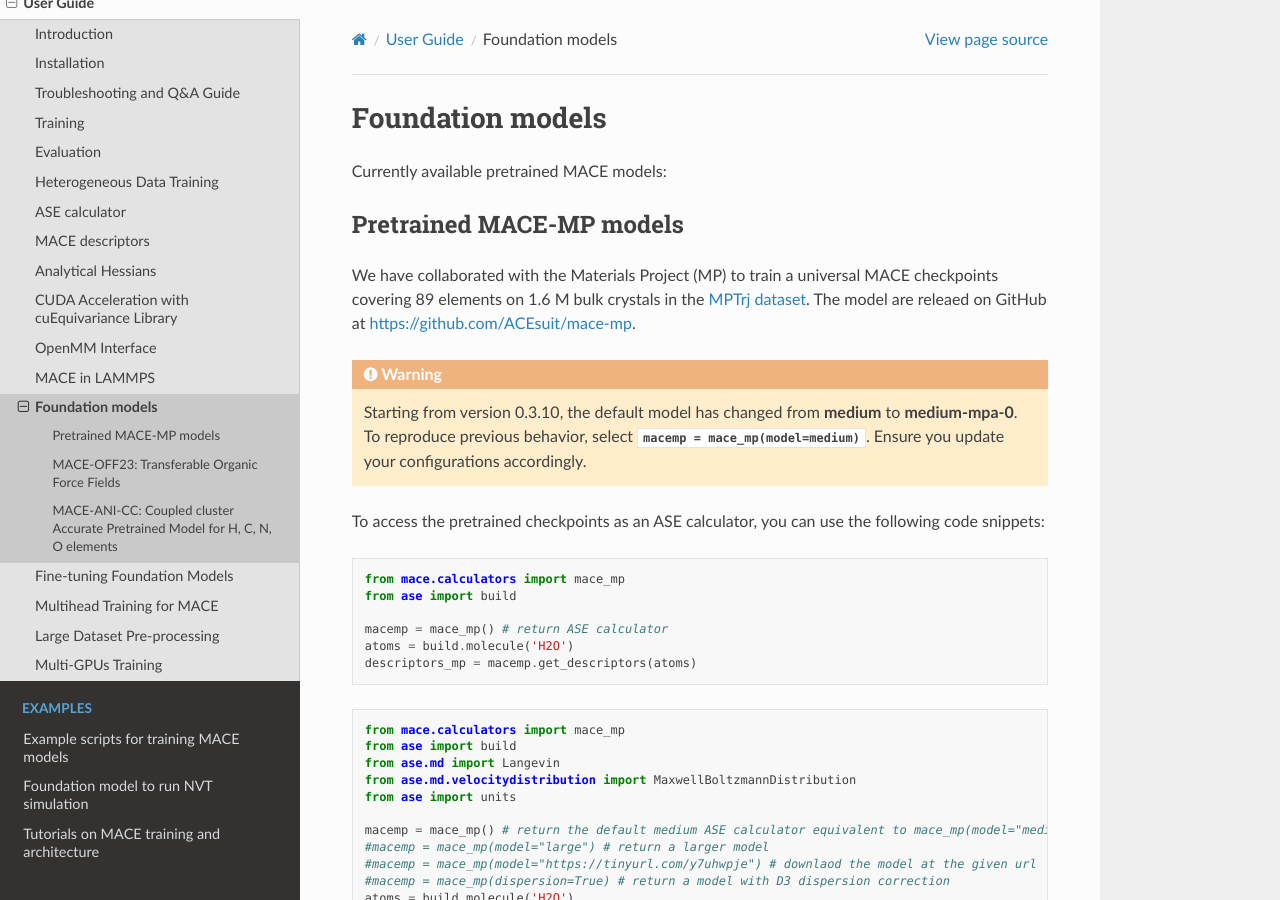
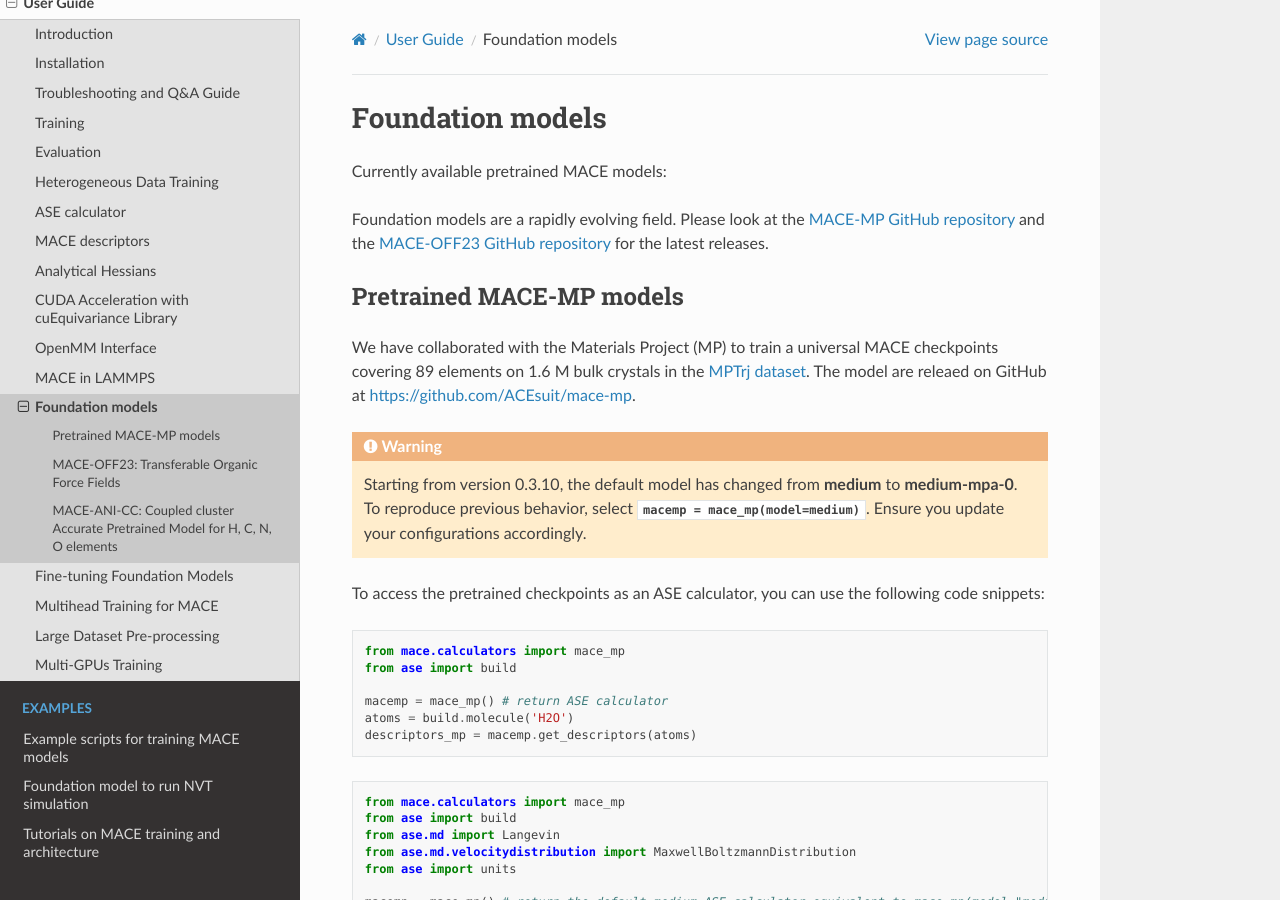
Before and after one commit to ACEsuit/mace, a Sphinx documentation site: the page built from docs/guide/foundation_models.rst, in a window 1280 px wide and 900 px high. Built offline with Sphinx 7.4.7 and the Read the Docs theme 3.1.0, drawn with Linux system fonts in a browser that asks for light colours; pages that are not in the unit, such as notebooks, are missing from menus.

Commit message:
add pointers to foundation models repos

```diff
--- a/docs/guide/foundation_models.rst
+++ b/docs/guide/foundation_models.rst
@@ -17,6 +17,8 @@
 +---------------+------------------+------------------+-----------------------+----------------------+---------------------+----------------+-------------------------------------------------------+---------+
 | MACE-OFF23    | 10               | SPICE v1         | DFT (wB97M+D3)        | Organic Chemistry    | [small](https://github.com/ACEsuit/mace-off/blob/main/mace_off23/MACE-OFF23_small.model), [medium](https://github.com/ACEsuit/mace-off/blob/main/mace_off23/MACE-OFF23_medium.model), [large](https://github.com/ACEsuit/mace-off/blob/main/mace_off23/MACE-OFF23_large.model) | >=v0.3.6       | Initial release covering neutral organic chemistry.   | ASL     |
 +---------------+------------------+------------------+-----------------------+----------------------+---------------------+----------------+-------------------------------------------------------+---------+
+
+Foundation models are a rapidly evolving field. Please look at the `MACE-MP GitHub repository <https://github.com/ACEsuit/mace-mp/releases>`_ and the `MACE-OFF23 GitHub repository <https://github.com/ACEsuit/mace-off/releases>`_ for the latest releases.
 
 ###########################
 Pretrained MACE-MP models
```
